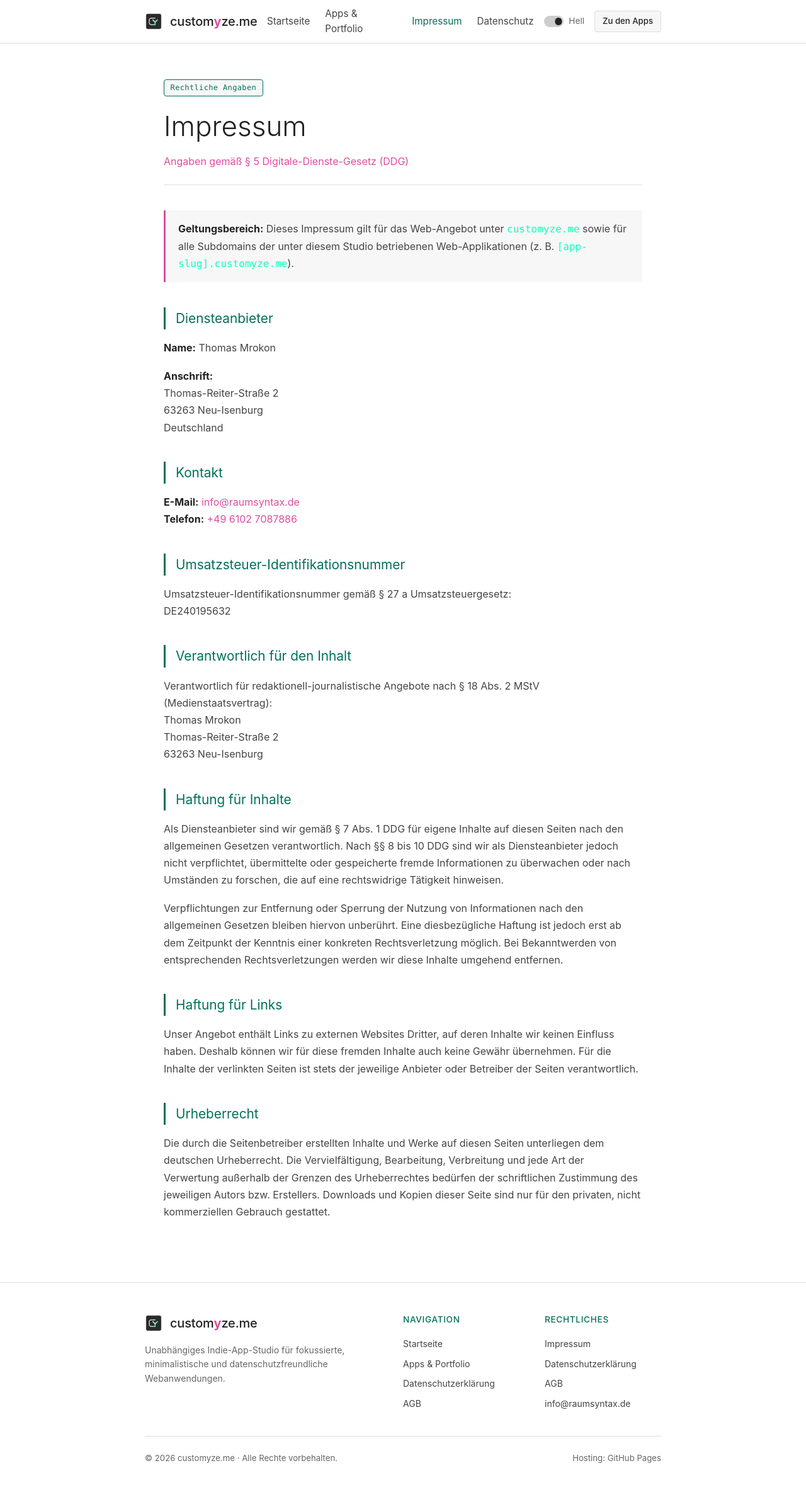
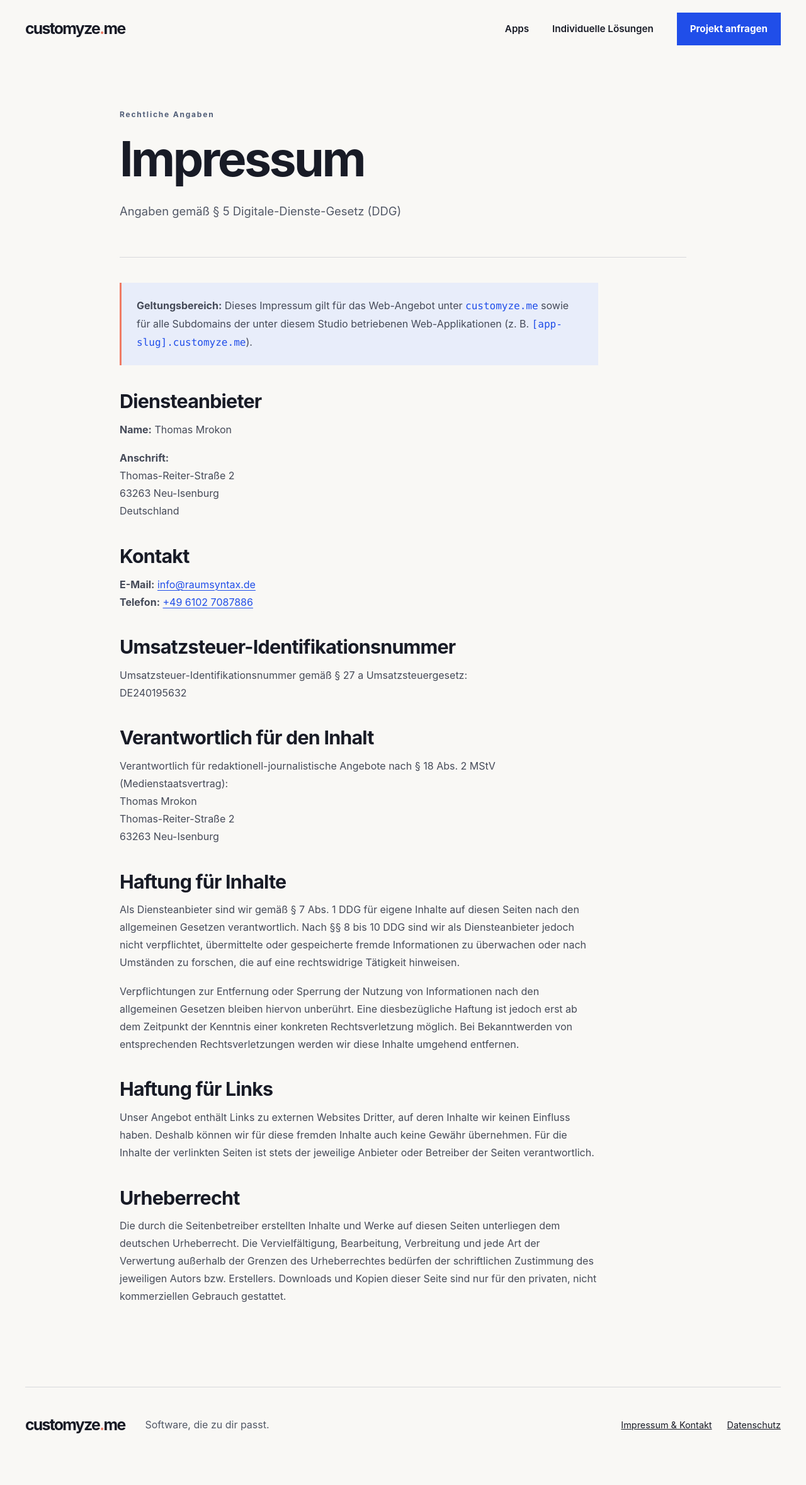
Before and after one commit to thomasmrokon/customyze.me, a plain HTML site: page impressum/index.html in a window 1280 px wide. Shown: the whole page at 63% size. After the commit the page ends 2322 px from the top, so only its background shows below. Drawn offline with Linux system fonts and the light colour scheme.

Commit message:
Passe rechtliche Seiten an Studio-Design an

```diff
--- a/impressum/index.html
+++ b/impressum/index.html
@@ -18,48 +18,12 @@
   <link rel="icon" type="image/svg+xml" href="/assets/img/logo.svg">
 
   <!-- Central Design System -->
-  <link rel="stylesheet" href="/assets/css/main.css">
+  <link rel="stylesheet" href="/assets/css/studio.css">
 </head>
-<body>
-
-  <!-- Navigation -->
-  <header class="site-header">
-    <div class="container nav-container">
-      <a href="/" class="brand-link" aria-label="customyze.me Startseite">
-        <img src="/assets/img/logo.svg" alt="customyze.me Logo" width="32" height="32">
-        <span>custom<span class="brand-accent">y</span>ze.me</span>
-      </a>
-
-      <button class="mobile-nav-toggle" aria-label="Menü öffnen" aria-expanded="false">
-        <svg viewBox="0 0 24 24" fill="none" stroke="currentColor" stroke-width="2">
-          <line x1="3" y1="12" x2="21" y2="12"></line>
-          <line x1="3" y1="6" x2="21" y2="6"></line>
-          <line x1="3" y1="18" x2="21" y2="18"></line>
-        </svg>
-      </button>
-
-      <nav class="nav-menu">
-        <a href="/" class="nav-link">Startseite</a>
-        <a href="/#apps" class="nav-link">Apps &amp; Portfolio</a>
-        <a href="/impressum/" class="nav-link active">Impressum</a>
-        <a href="/datenschutz/" class="nav-link">Datenschutz</a>
-      </nav>
-
-      <div class="nav-actions">
-        <label class="theme-switch" for="theme-toggle" title="Farbmodus umschalten">
-          <input type="checkbox" id="theme-toggle" aria-label="Farbmodus umschalten">
-          <span class="slider" aria-hidden="true"></span>
-          <span class="mode-label">Dunkel</span>
-        </label>
-        <a href="/#apps" class="btn btn-sm btn-secondary">Zu den Apps</a>
-      </div>
-    </div>
-  </header>
-
-  <main class="prose-page">
-    <div class="container container-narrow">
+<body><a class="skip" href="#inhalt">Zum Inhalt springen</a><header class="header wrap"><a class="brand" href="/" aria-label="customyze.me Startseite">customyze<span>.</span>me</a><nav aria-label="Hauptnavigation"><a href="/#apps">Apps</a><a href="/#studio">Individuelle Lösungen</a><a href="/#kontakt" class="nav-cta">Projekt anfragen</a></nav></header><main id="inhalt" class="legal-page">
+    <div class="wrap legal-container">
       <header class="prose-header">
-        <span class="badge badge-accent" style="margin-bottom: 0.75rem;">Rechtliche Angaben</span>
+        <span class="eyebrow legal-label">Rechtliche Angaben</span>
         <h1>Impressum</h1>
         <p>Angaben gemäß § 5 Digitale-Dienste-Gesetz (DDG)</p>
       </header>
@@ -121,54 +85,4 @@
         </p>
       </div>
     </div>
-  </main>
-
-  <!-- Footer -->
-  <footer class="site-footer">
-    <div class="container">
-      <div class="footer-top">
-        <div class="footer-brand">
-          <a href="/" class="brand-link" aria-label="customyze.me Startseite">
-            <img src="/assets/img/logo.svg" alt="customyze.me Logo" width="28" height="28">
-            <span>custom<span class="brand-accent">y</span>ze.me</span>
-          </a>
-          <p class="footer-brand-p">
-            Unabhängiges Indie-App-Studio für fokussierte, minimalistische und datenschutzfreundliche Webanwendungen.
-          </p>
-        </div>
-
-        <div>
-          <h4 class="footer-heading">Navigation</h4>
-          <ul class="footer-links">
-            <li><a href="/">Startseite</a></li>
-            <li><a href="/#apps">Apps &amp; Portfolio</a></li>
-            <li><a href="/datenschutz/">Datenschutzerklärung</a></li>
-            <li><a href="/agb/">AGB</a></li>
-          </ul>
-        </div>
-
-        <div>
-          <h4 class="footer-heading">Rechtliches</h4>
-          <ul class="footer-links">
-            <li><a href="/impressum/">Impressum</a></li>
-            <li><a href="/datenschutz/">Datenschutzerklärung</a></li>
-            <li><a href="/agb/">AGB</a></li>
-            <li><a href="mailto:info@raumsyntax.de">info@raumsyntax.de</a></li>
-          </ul>
-        </div>
-      </div>
-
-      <div class="footer-bottom">
-        <div>
-          &copy; <span class="current-year">2026</span> customyze.me · Alle Rechte vorbehalten.
-        </div>
-        <div>
-          Hosting: GitHub Pages
-        </div>
-      </div>
-    </div>
-  </footer>
-
-  <script src="/assets/js/main.js"></script>
-</body>
-</html>
+  </main><footer class="footer wrap"><a class="brand" href="/">customyze<span>.</span>me</a><p>Software, die zu dir passt.</p><div><a href="/impressum/">Impressum &amp; Kontakt</a><a href="/datenschutz/">Datenschutz</a></div></footer></body></html>
```
